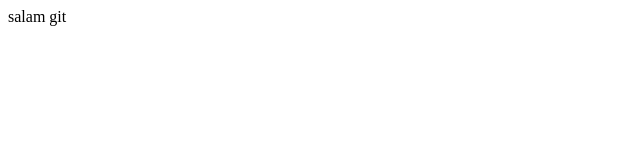
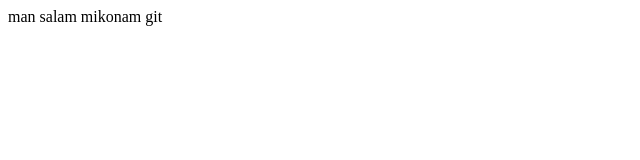
Before and after one commit to bahramxi/Test, a plain HTML site: page index.html in a window 1280 px wide. Shown: the whole page, without its empty margins (0-640 px from the left). Drawn offline with Linux system fonts and the light colour scheme.

Commit message:
for test bank

```diff
--- a/index.html
+++ b/index.html
@@ -1,3 +1,3 @@
 <html>
-  <body> salam git </body>
+  <body>man salam mikonam git </body>
 </html>
```
